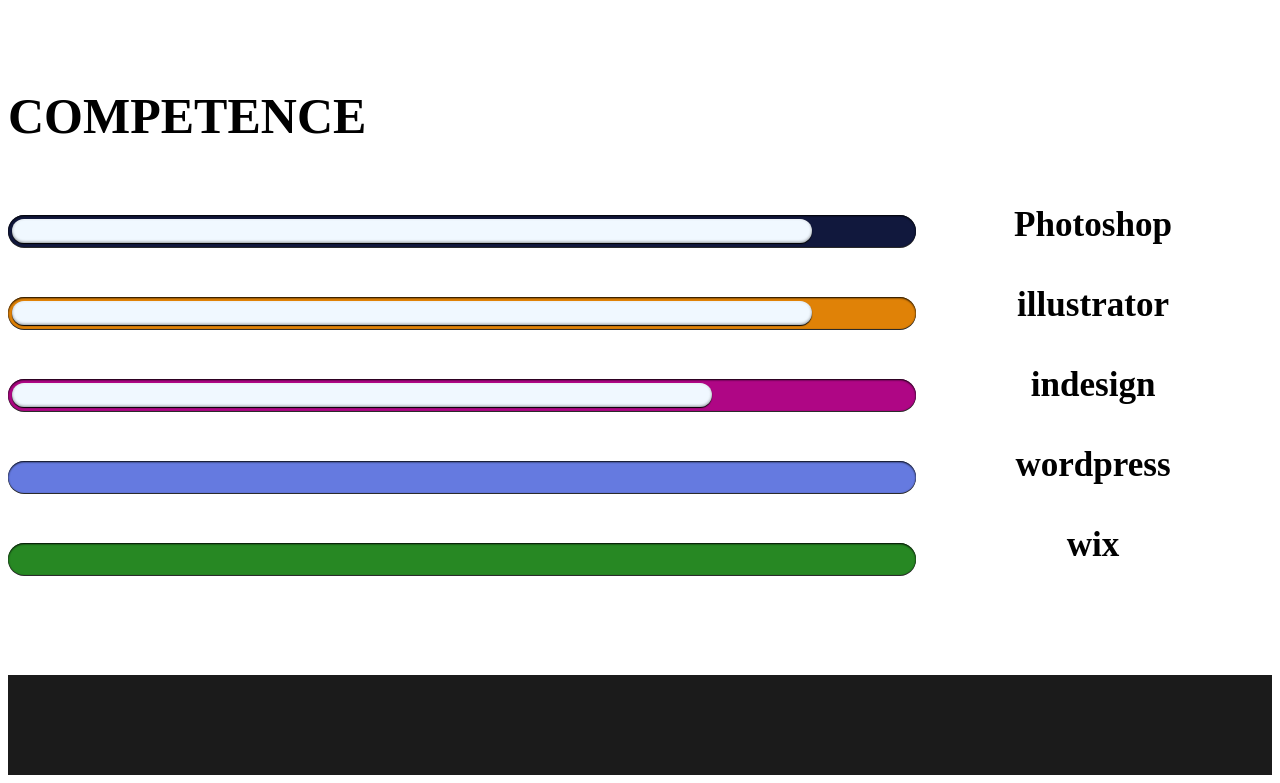
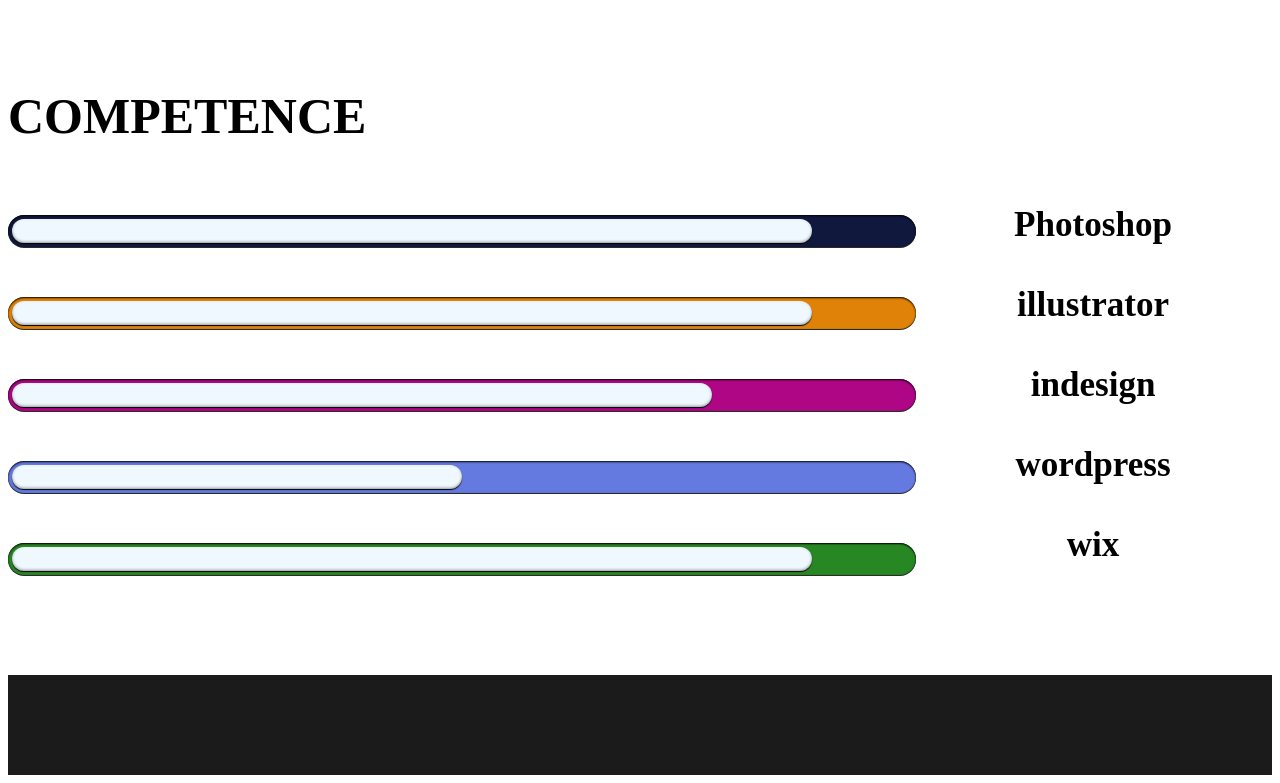
Before and after one commit to ramastevens/site2, a plain HTML site: page index.html in a window 1280 px wide. Shown: the part 2934-3717 px from the top of the page. Drawn offline with Linux system fonts and the light colour scheme; a web font is replaced by a local one.

Commit message:
modification css

```diff
--- a/css/style.css
+++ b/css/style.css
@@ -195,3 +195,11 @@ box-shadow: inset 0 1px 2px #000, 0 1px 0 #2b2b2b;
 #b3:before{ width: 700px;
            height: 24px;
            background-color: aliceblue}
+
+#b4:before{ width: 450px;
+height: 24px;
+background-color: aliceblue}
+
+#b5:before{ width: 800px;
+            height: 24px;
+            background-color: aliceblue}
```
